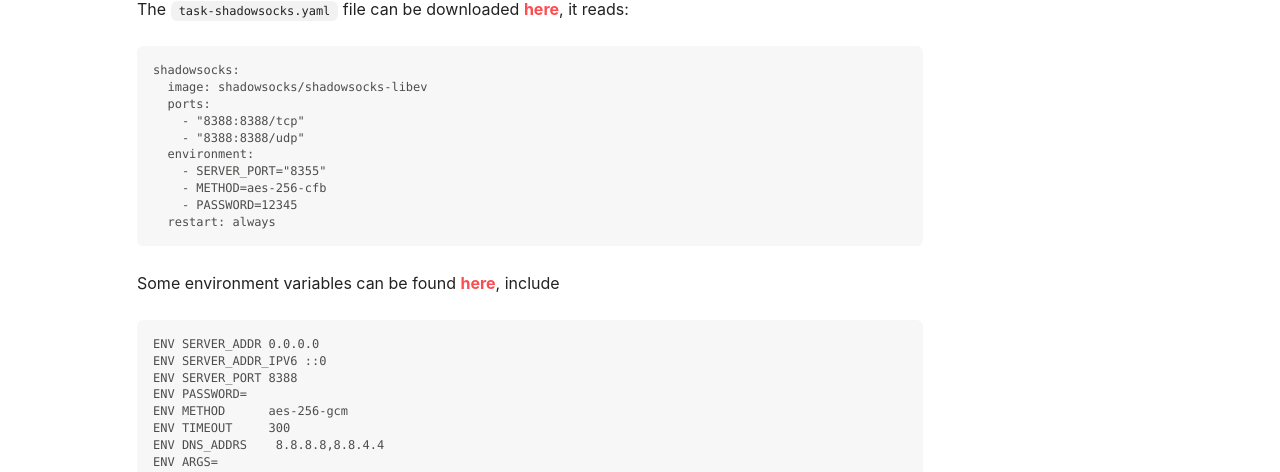
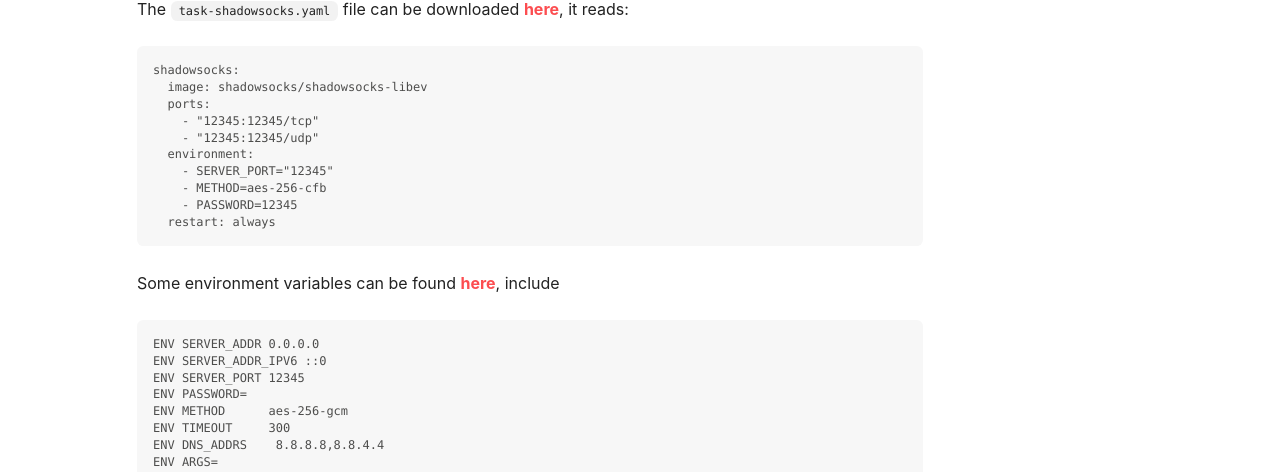
Before and after one commit to sonmwalker/sonmwalker.github.io, a Jekyll site: the page built from _posts/2018-12-31-launch-shadowsocks-sonm.md, in a window 1280 px wide. Shown: the part 649-1121 px from the top of the page. Built offline with Jekyll 4.4.1, drawn with Linux system fonts in a browser that asks for light colours; nearby versions of some CDN libraries.

Commit message:
Update 2018-12-31-launch-shadowsocks-sonm.md

````diff
--- a/_posts/2018-12-31-launch-shadowsocks-sonm.md
+++ b/_posts/2018-12-31-launch-shadowsocks-sonm.md
@@ -19,16 +19,16 @@ Hello everyone! In this tutorial, sonmwalker will show how to launch a shadowsoc
 
 `sonmcli task start dealid  task-shadowsocks.yaml`
 
-The `task-shadowsocks.yaml` file can be downloaded [here](https://github.com/sonmwalker/ss/blob/master/shadow-socks/task-shadowsocks.yaml){:target=_blank}, it reads:
+The `task-shadowsocks.yaml` file can be downloaded [here](https://github.com/sonmwalker/ss/blob/master/sonm/task-shadowsocks.yaml){:target=_blank}, it reads:
 
 ```
 shadowsocks:
   image: shadowsocks/shadowsocks-libev
   ports:
-    - "8388:8388/tcp"
-    - "8388:8388/udp"
+    - "12345:12345/tcp"
+    - "12345:12345/udp"
   environment:
-    - SERVER_PORT="8355"
+    - SERVER_PORT="12345"
     - METHOD=aes-256-cfb
     - PASSWORD=12345
   restart: always
@@ -38,7 +38,7 @@ Some environment variables can be found [here](https://github.com/sonmwalker/sha
 ```
 ENV SERVER_ADDR 0.0.0.0
 ENV SERVER_ADDR_IPV6 ::0
-ENV SERVER_PORT 8388
+ENV SERVER_PORT 12345
 ENV PASSWORD=
 ENV METHOD      aes-256-gcm
 ENV TIMEOUT     300
````
